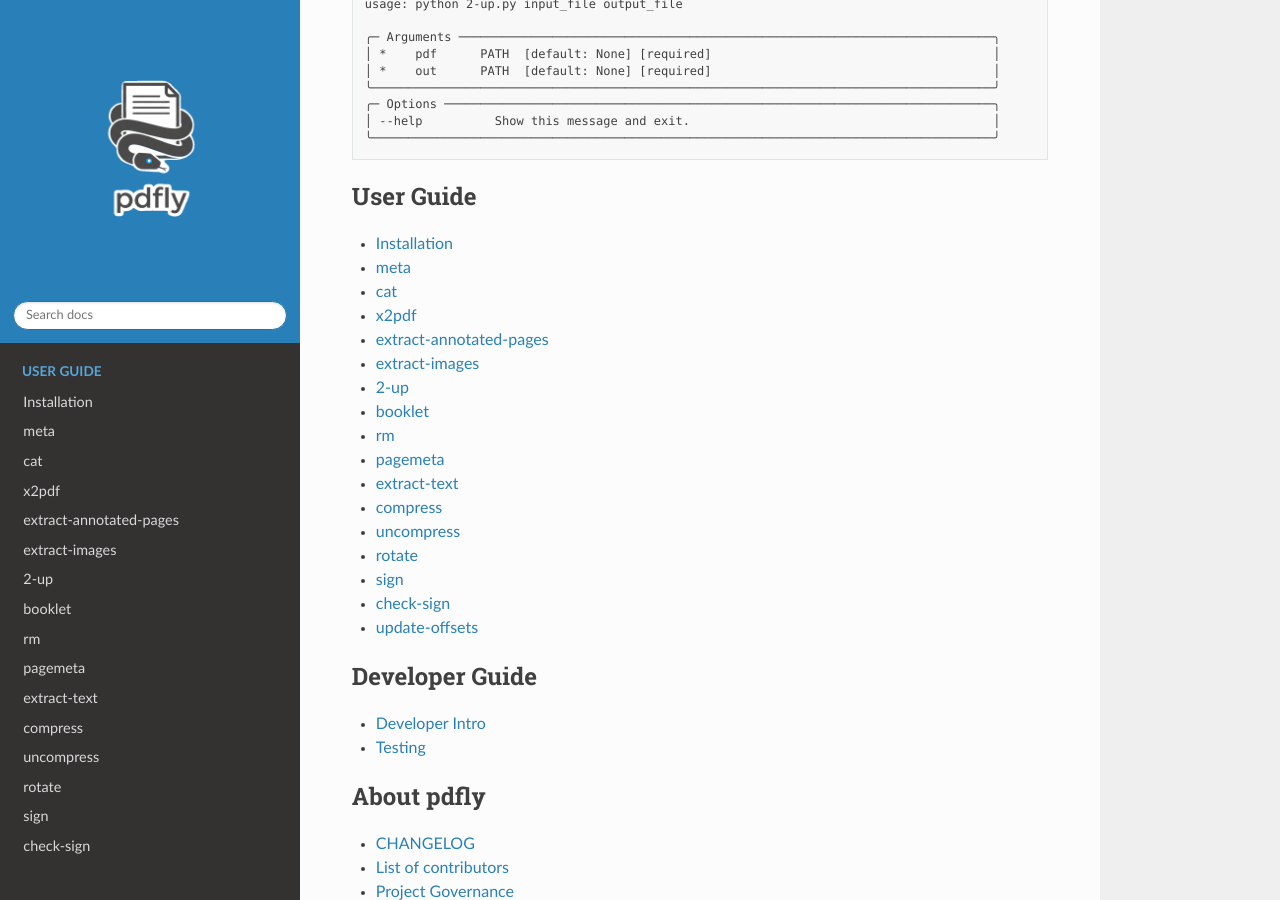
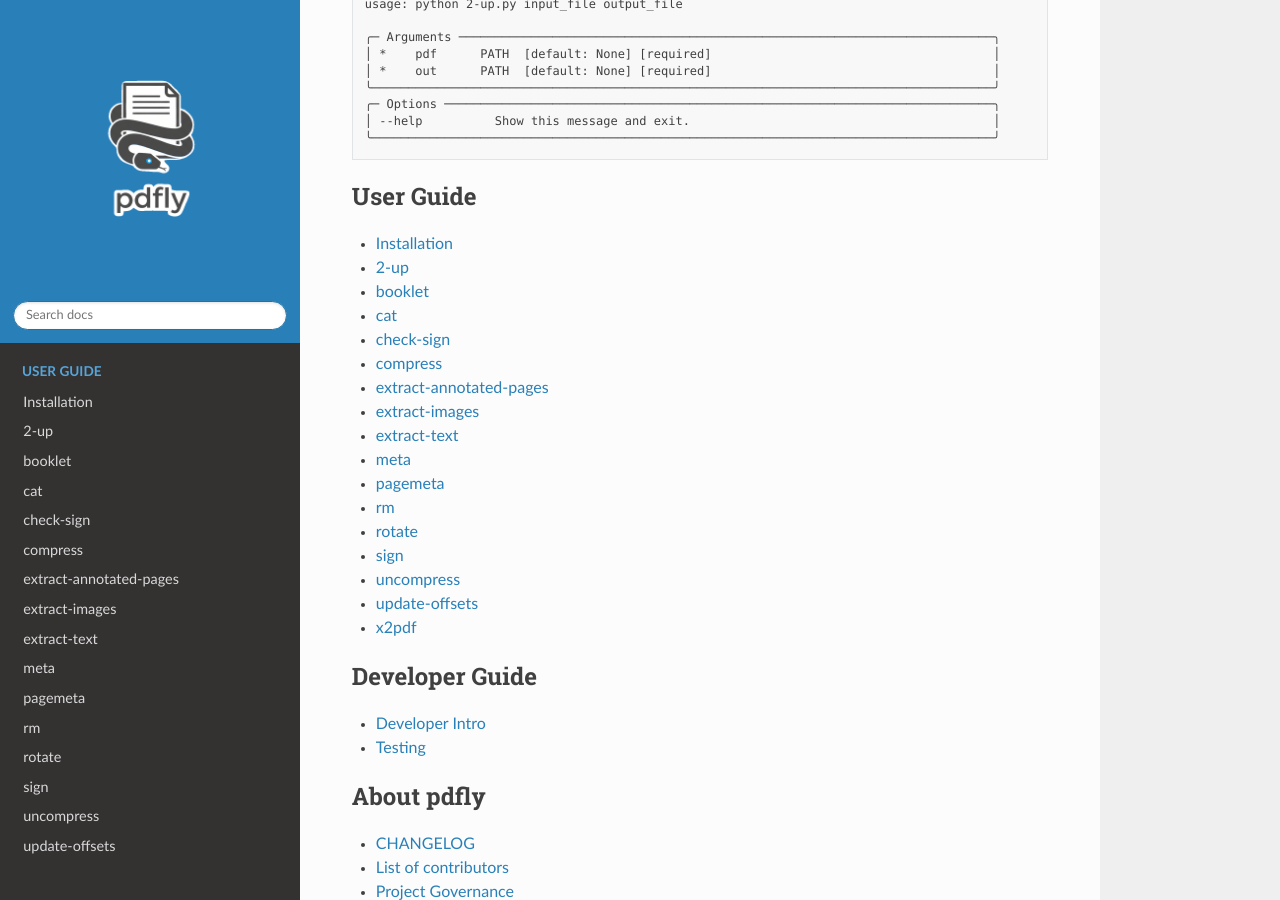
Before and after one commit to py-pdf/pdfly, a Sphinx documentation site: the page built from docs/index.rst, in a window 1280 px wide and 900 px high, scrolled down 1508 px. Built offline with Sphinx 7.4.7 and the Read the Docs theme 3.1.0, drawn with Linux system fonts in a browser that asks for light colours.

Commit message:
DOC: sort commands alphabetically in Sphinx menu (#179)

```diff
--- a/docs/index.rst
+++ b/docs/index.rst
@@ -100,22 +100,22 @@
    :maxdepth: 1
 
    user/installation
-   user/subcommand-meta
+   user/subcommand-2-up
+   user/subcommand-booklet
    user/subcommand-cat
-   user/subcommand-x2pdf
+   user/subcommand-check-sign
+   user/subcommand-compress
    user/subcommand-extract-annotated-pages
    user/subcommand-extract-images
-   user/subcommand-2-up
-   user/subcommand-booklet
+   user/subcommand-extract-text
+   user/subcommand-meta
+   user/subcommand-pagemeta
    user/subcommand-rm
-   user/subcommand-pagemeta
-   user/subcommand-extract-text
-   user/subcommand-compress
-   user/subcommand-uncompress
    user/subcommand-rotate
    user/subcommand-sign
-   user/subcommand-check-sign
+   user/subcommand-uncompress
    user/subcommand-update-offsets
+   user/subcommand-x2pdf
 
 .. toctree::
    :caption: Developer Guide
```
